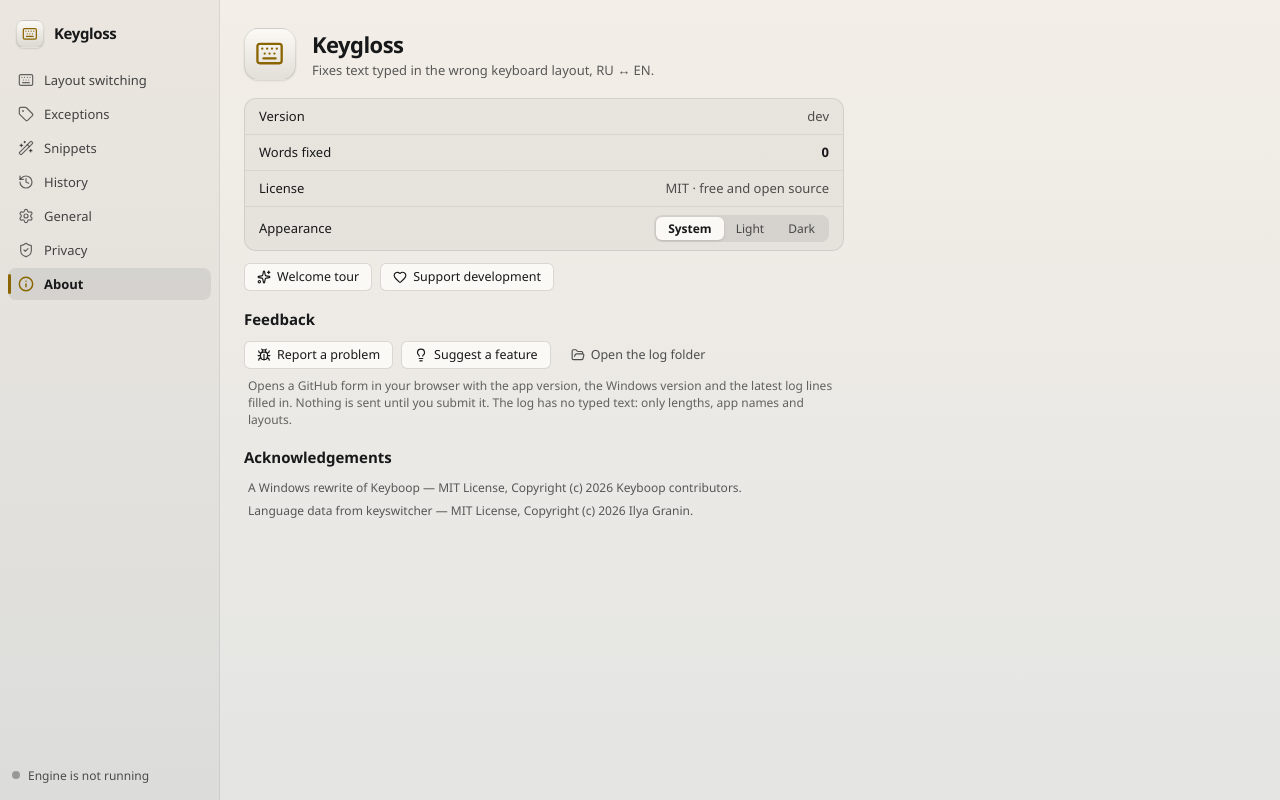
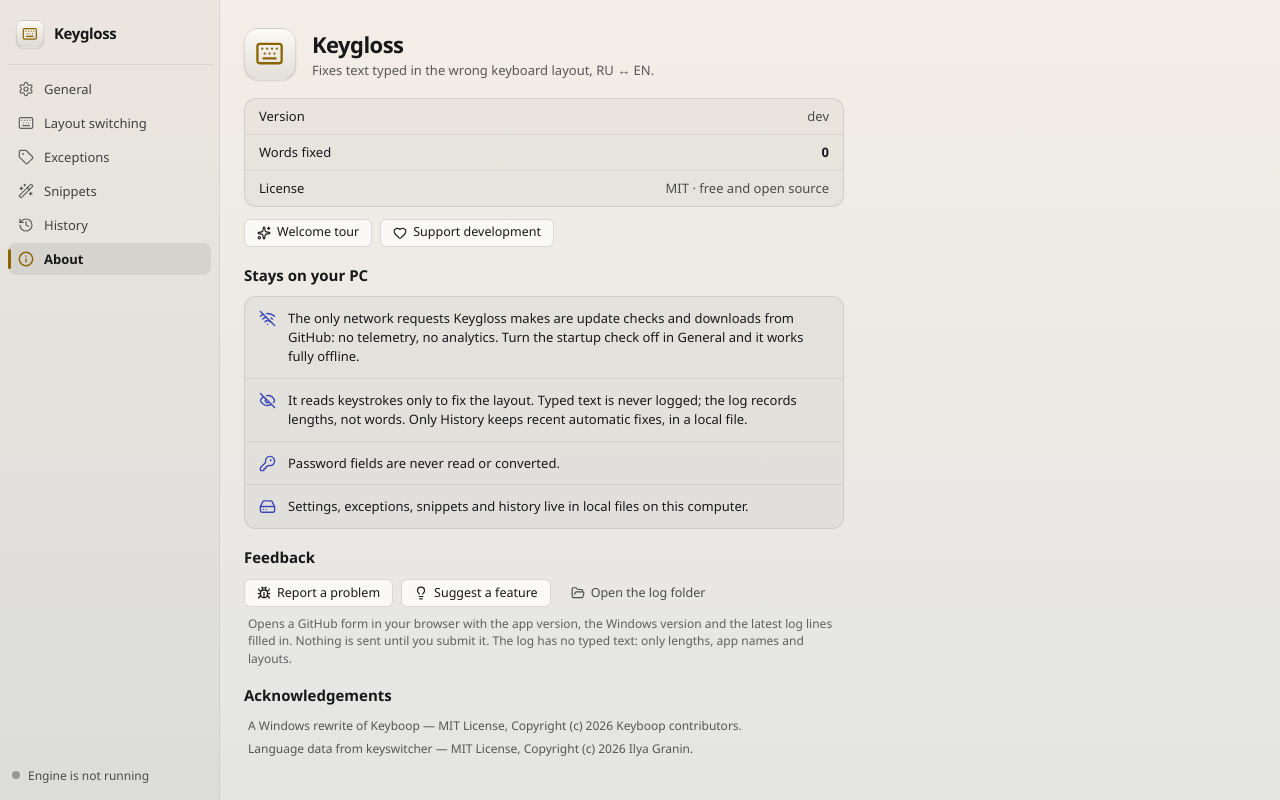
Before and after one commit to xArchange1/keygloss, a React (Vite) app: page / in a window 1280 px wide. Both pictures are taken after a click on the button "About". Built offline with nearby package versions, Linux system fonts and the light colour scheme.

Commit message:
Tidy settings: General first, Privacy folded into About, logo divider

```diff
--- a/src/locales/en.ts
+++ b/src/locales/en.ts
@@ -6,7 +6,6 @@ const en = {
     snippets: "Snippets",
     history: "History",
     general: "General",
-    privacy: "Privacy",
     about: "About",
   },
   status: {
--- a/src/locales/ru.ts
+++ b/src/locales/ru.ts
@@ -8,7 +8,6 @@ const ru: Resources = {
     snippets: "Автозамена",
     history: "История",
     general: "Общие",
-    privacy: "Приватность",
     about: "О программе",
   },
   status: {
@@ -120,8 +119,8 @@ const ru: Resources = {
     sub: "Набрали сокращение, нажали пробел — развернулось.",
     colTrigger: "Что заменять",
     colExpansion: "На что",
-    phTrigger: "напр. сув",
-    phExpansion: "напр. С уважением, Алекс",
+    phTrigger: "пример: сув",
+    phExpansion: "пример: С уважением, Алекс",
     expandOn: "Разворачивать по клавише",
     disabled: "Автозамена отключена — не выбрана ни одна клавиша разворота.",
     hint: "Раскладка и регистр не учитываются: !test = !TEST = !еуые.",
--- a/src/views/settings/InfoPages.tsx
+++ b/src/views/settings/InfoPages.tsx
@@ -1,40 +1,21 @@
-import { useEffect, useId, useState } from "react";
+import { useEffect, useState } from "react";
 import { Bug, EyeOff, FolderOpen, Heart, KeyRound, HardDrive, Lightbulb, WifiOff, Sparkles } from "lucide-react";
 import { useTranslation } from "react-i18next";
 import * as ipc from "../../lib/ipc";
-import type { Theme } from "../../lib/ipc";
-import { useSettings, useUpdate } from "../../store";
-import { BlockTitle, Button, Card, Hint, PageTitle, Row, Segmented } from "../../components/ui";
+import { useSettings } from "../../store";
+import { BlockTitle, Button, Card, Hint, Row } from "../../components/ui";
 import { Brand } from "../../components/Brand";
 
-export function PrivacyPage() {
-  const { t } = useTranslation();
-  const items = [
-    [WifiOff, "priv.net"],
-    [EyeOff, "priv.keys"],
-    [KeyRound, "priv.passwords"],
-    [HardDrive, "priv.storage"],
-  ] as const;
-  return (
-    <>
-      <PageTitle title={t("priv.title")} />
-      <Card>
-        {items.map(([Icon, key]) => (
-          <div key={key} className="flex gap-3 px-3.5 py-3">
-            <Icon size={17} className="mt-px shrink-0 text-detail" aria-hidden />
-            <p>{t(key)}</p>
-          </div>
-        ))}
-      </Card>
-    </>
-  );
-}
+const PRIVACY = [
+  [WifiOff, "priv.net"],
+  [EyeOff, "priv.keys"],
+  [KeyRound, "priv.passwords"],
+  [HardDrive, "priv.storage"],
+] as const;
 
 export function AboutPage() {
   const { t, i18n } = useTranslation();
   const s = useSettings();
-  const update = useUpdate();
-  const themeId = useId();
   const [version, setVersion] = useState("");
   useEffect(() => { ipc.appVersion().then(setVersion).catch(console.error); }, []);
 
@@ -53,19 +34,20 @@ export function AboutPage() {
           <span className="font-semibold tabular-nums">{s.rescuedCount.toLocaleString(i18n.language)}</span>
         } />
         <Row title={t("about.license")} control={<span className="text-fg/75">{t("about.licenseVal")}</span>} />
-        <Row id={themeId} title={t("gen.theme")} control={
-          <Segmented<Theme> value={s.appTheme} label={t("gen.theme")} onChange={(appTheme) => update({ appTheme })}
-            options={[
-              { value: "system", label: t("gen.themeSystem") },
-              { value: "light", label: t("gen.themeLight") },
-              { value: "dark", label: t("gen.themeDark") },
-            ]} />
-        } />
       </Card>
       <div className="mt-3 flex flex-wrap gap-2">
         <Button onClick={() => ipc.openWelcome().catch(console.error)}><Sparkles size={14} />{t("about.welcome")}</Button>
         <Button><Heart size={14} />{t("about.support")}</Button>
       </div>
+      <BlockTitle title={t("priv.title")} />
+      <Card>
+        {PRIVACY.map(([Icon, key]) => (
+          <div key={key} className="flex gap-3 px-3.5 py-3">
+            <Icon size={17} className="mt-px shrink-0 text-detail" aria-hidden />
+            <p>{t(key)}</p>
+          </div>
+        ))}
+      </Card>
       <BlockTitle title={t("about.feedback")} />
       <div className="flex flex-wrap gap-2">
         <Button onClick={() => ipc.reportIssue(true).catch(console.error)}><Bug size={14} />{t("about.reportBug")}</Button>
--- a/src/views/settings/SettingsView.tsx
+++ b/src/views/settings/SettingsView.tsx
@@ -1,5 +1,5 @@
 import { useEffect, useRef, useState } from "react";
-import { History, Info, Keyboard, Settings as Gear, ShieldCheck, Tag, WandSparkles } from "lucide-react";
+import { History, Info, Keyboard, Settings as Gear, Tag, WandSparkles } from "lucide-react";
 import { useTranslation } from "react-i18next";
 import * as ipc from "../../lib/ipc";
 import { useStore } from "../../store";
@@ -10,15 +10,14 @@ import { AmbiguousPage } from "./AmbiguousPage";
 import { SnippetsPage } from "./SnippetsPage";
 import { GeneralPage } from "./GeneralPage";
 import { HistoryPage } from "./HistoryPage";
-import { AboutPage, PrivacyPage } from "./InfoPages";
+import { AboutPage } from "./InfoPages";
 
 const SECTIONS = [
+  { id: "general", icon: Gear },
   { id: "switching", icon: Keyboard },
   { id: "exceptions", icon: Tag },
   { id: "snippets", icon: WandSparkles },
   { id: "history", icon: History },
-  { id: "general", icon: Gear },
-  { id: "privacy", icon: ShieldCheck },
   { id: "about", icon: Info },
 ] as const;
 type Page = (typeof SECTIONS)[number]["id"] | "ambiguous";
@@ -51,7 +50,7 @@ function StatusLine() {
 
 export function SettingsView() {
   const { t } = useTranslation();
-  const [page, setPage] = useState<Page>("switching");
+  const [page, setPage] = useState<Page>("general");
   const scroller = useRef<HTMLDivElement>(null);
   useEffect(() => { scroller.current?.scrollTo(0, 0); }, [page]);
   const active = page === "ambiguous" ? "exceptions" : page;
@@ -63,6 +62,7 @@ export function SettingsView() {
           <Brand size={28} />
           <span className="text-[15px] font-semibold tracking-tight">Keygloss</span>
         </div>
+        <div className="mr-1.5 mb-2 ml-2 h-px bg-fg/[0.08]" />
         <ul className="flex flex-1 flex-col gap-0.5 px-2">
           {SECTIONS.map(({ id, icon: Icon }) => (
             <li key={id}>
@@ -86,7 +86,6 @@ export function SettingsView() {
           {page === "snippets" && <SnippetsPage />}
           {page === "history" && <HistoryPage />}
           {page === "general" && <GeneralPage />}
-          {page === "privacy" && <PrivacyPage />}
           {page === "about" && <AboutPage />}
         </div>
       </main>
```
